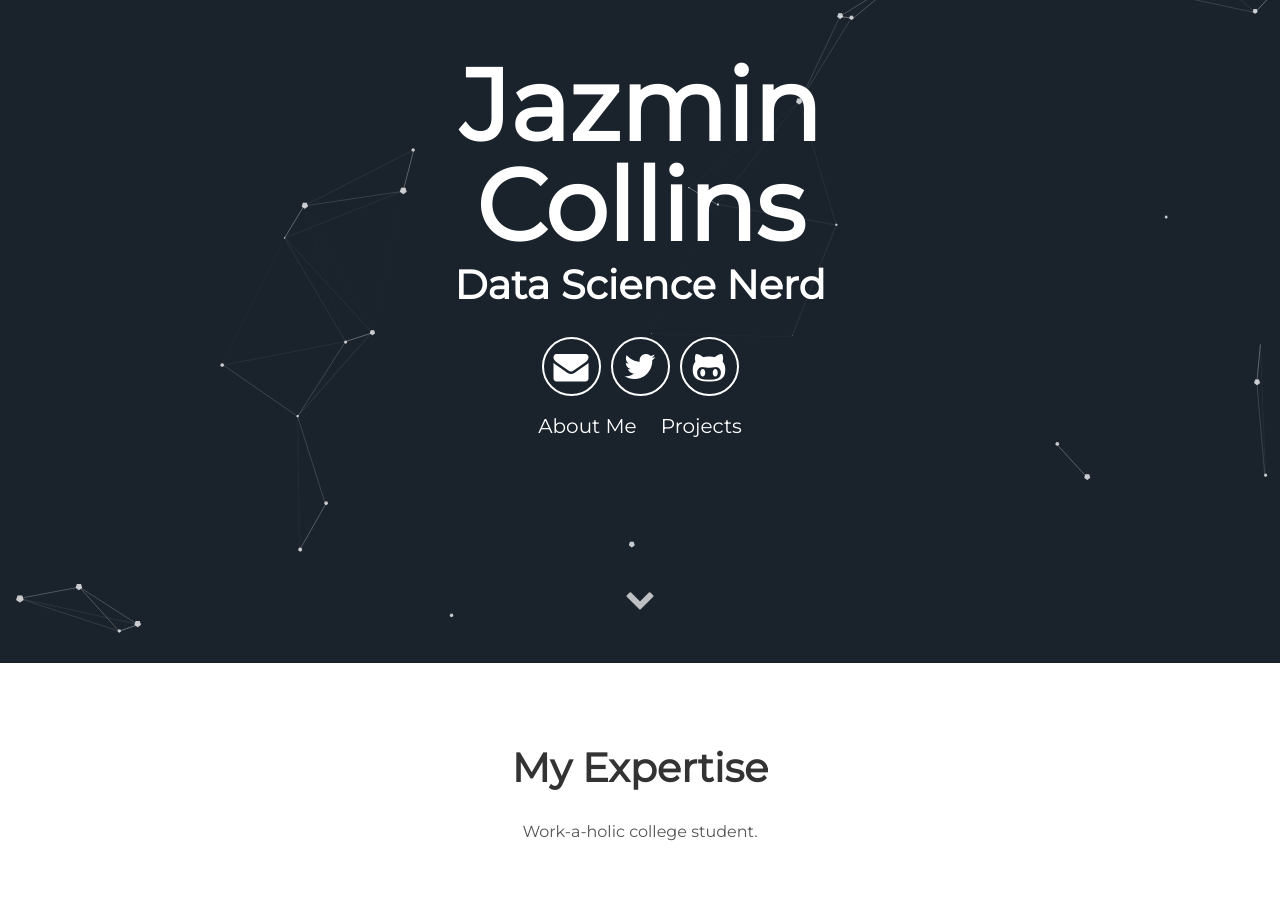
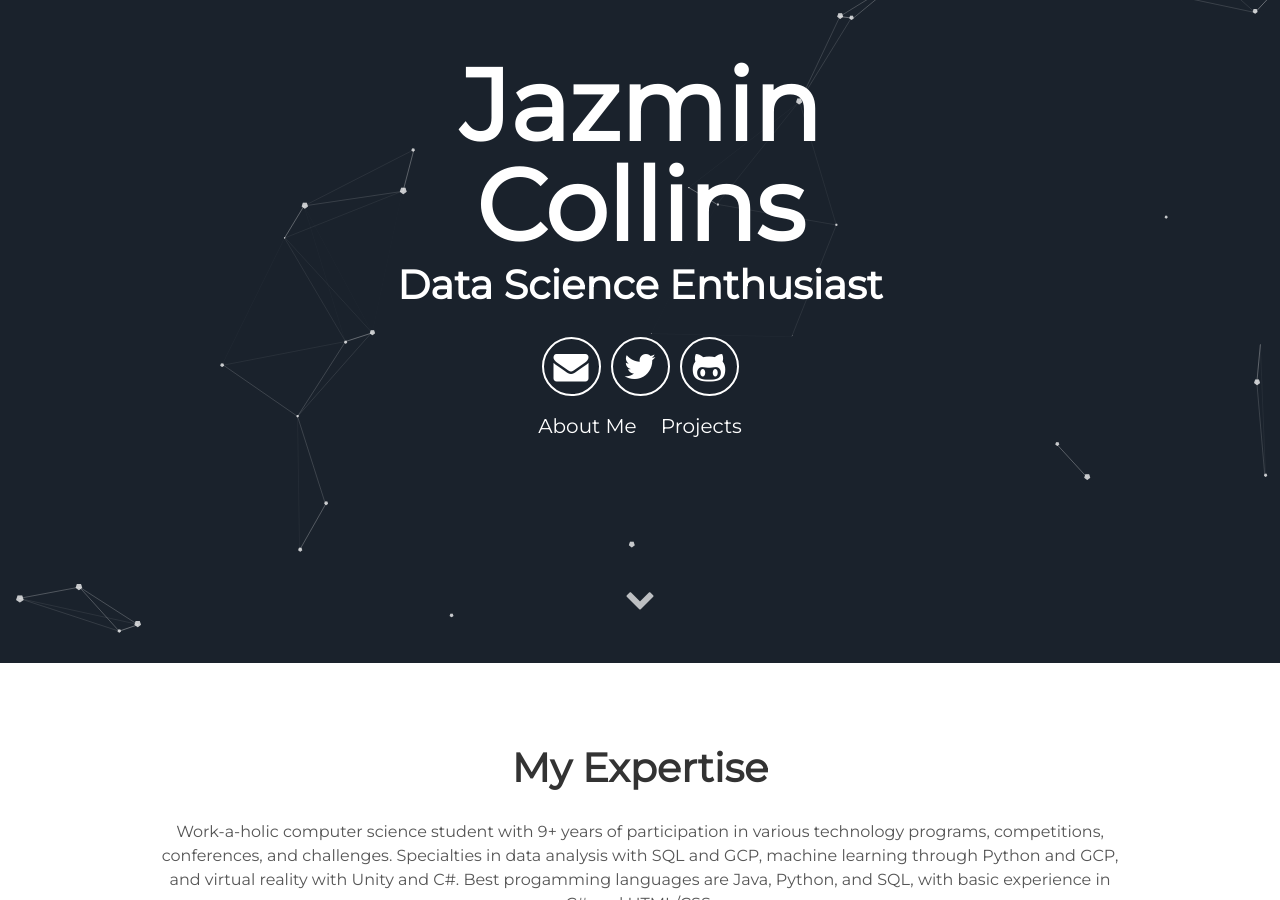
Before and after one commit to jcollins-01/site, a Jekyll site: the page built from index.html, in a window 1280 px wide and 900 px high, scrolled down 237 px. Built offline with Jekyll 4.4.1, drawn with Linux system fonts in a browser that asks for light colours; some of the changed text lies outside the part shown.

Commit message:
Longer description

```diff
--- a/_config.yml
+++ b/_config.yml
@@ -5,8 +5,8 @@ description: Jazmin Collins
 
 # User settings
 username: Jazmin Collins
-user_description: Work-a-holic college student.
-user_title: Data Science Nerd
+user_description: Work-a-holic computer science student with 9+ years of participation in various technology programs, competitions, conferences, and challenges. Specialties in data analysis with SQL and GCP, machine learning through Python and GCP, and virtual reality with Unity and C#. Best progamming languages are Java, Python, and SQL, with basic experience in C# and HTML/CSS.
+user_title: Data Science Enthusiast
 email: collinsjazmin.21@gmail.com
 twitter_username: lorem_ipsum
 github_username:  https://github.com/jcollins-01
```
